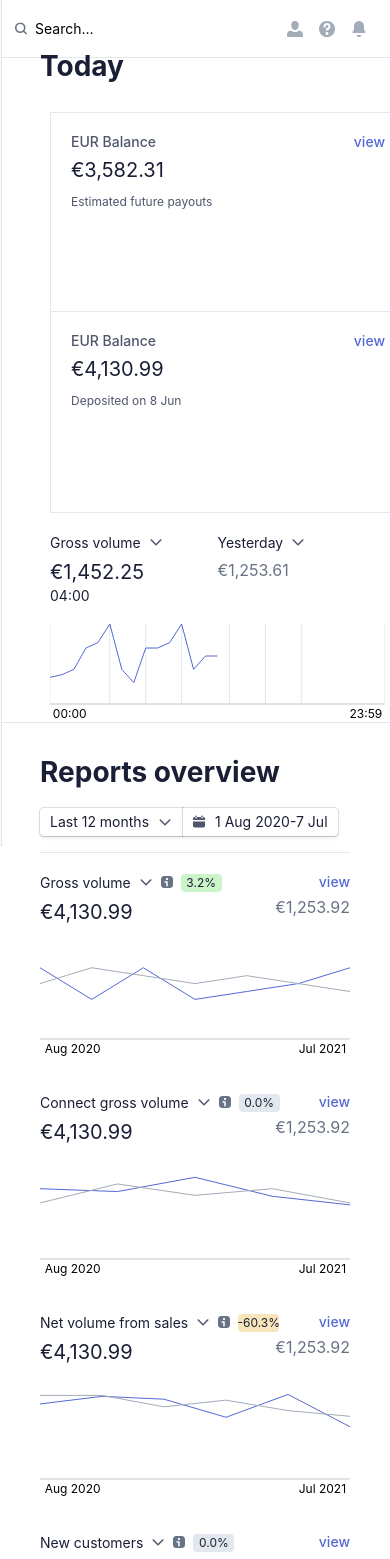
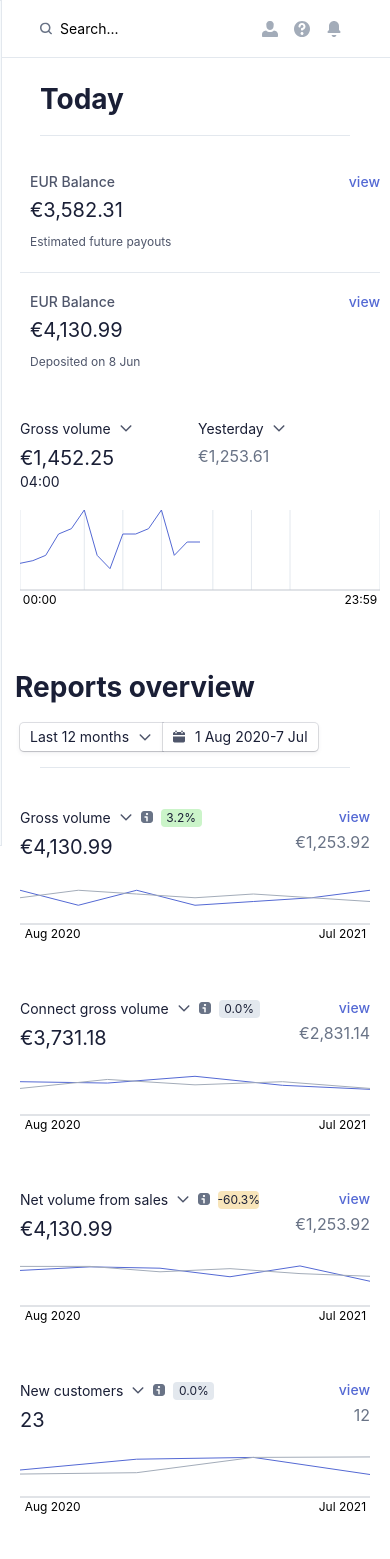
Before and after one commit to 0meram/ChargeflowDashboard, a React (Create React App) app: page / in a window 390 px wide. Shown: the top 1559 px of the page. Built offline with nearby package versions, Linux system fonts and the light colour scheme.

Commit message:
responsive

```diff
--- a/src/components/Main.jsx
+++ b/src/components/Main.jsx
@@ -2,7 +2,7 @@ import React from 'react'
 import Charts from './Charts'
 import Reports from './Reports'
 import { ReactComponent as Arrow } from '../icons/arrow.svg'
-import { ReactComponent as Schedual } from '../icons/schedual.svg'
+import { ReactComponent as Schedule } from '../icons/schedule.svg'
 import { ReactComponent as Settings } from '../icons/settings.svg'
 import '../style/main.css'
 
@@ -11,6 +11,7 @@ const Main = () => {
         <main className="main">
             <div className="charts_wrapper">
                 <h1>Today</h1>
+                <div className="clear_line_charts"></div>
                 <Charts />
             </div>
             <div className="reports_wrapper">
@@ -22,7 +23,7 @@ const Main = () => {
                                 Last 12 months <Arrow className="icon_right" />
                             </div>
                             <div className="compare_buttons_month">
-                <Schedual className="icon_left" />1 Aug 2020-7 Jul
+                                <Schedule className="icon_left" />1 Aug 2020-7 Jul
                             </div>
                         </div>
                         <div className="flex">
--- a/src/components/Reports.jsx
+++ b/src/components/Reports.jsx
@@ -45,10 +45,10 @@ const Reports = () => {
                             <div className="report_chart_past">{report.smallNum}</div>
                         </div>
                     </div>
-                    <ResponsiveContainer width="100%" height={165}>
+                    <ResponsiveContainer width="100%" height={100}>
                         <LineChart
                             data={report.chartData}
-                            margin={{ top: 20, right: 0, left: 0, bottom: 20 }}
+                            margin={{ top: 20, right: 0, left: 0, bottom: 5 }}
                         >
                             <CartesianGrid
                                 strokeDasharray="0"
--- a/src/components/SideMenu.jsx
+++ b/src/components/SideMenu.jsx
@@ -7,7 +7,6 @@ import { ReactComponent as Store } from '../icons/store.svg';
 import { ReactComponent as Toggle } from '../icons/toggle.svg';
 import { ReactComponent as Account } from '../icons/acounts.svg';
 import { ReactComponent as Report } from '../icons/report.svg';
-import { ReactComponent as Developer } from '../icons/developer.svg';
 import { ReactComponent as Costumer } from '../icons/costumers.svg';
 import { ReactComponent as Arrow } from '../icons/arrow.svg';
 import { ReactComponent as Home } from '../icons/home.svg';
@@ -28,7 +27,7 @@ const SideMenu = () => {
                 <div><Product /><li>Products</li></div>
                 <div><Report /><li>Reports</li></div>
                 <br />
-                <div><Developer /><li>Developers</li></div>
+                <div><Payment /><li>Developers</li></div>
                 <div><Toggle /><li>View test data</li></div>
                 <div><Settings /><li>Settings</li></div>
             </ul>
--- a/src/data/reportsData.js
+++ b/src/data/reportsData.js
@@ -10,7 +10,6 @@ export const reportsData = [
         id: 1,
         title: 'Gross volume',
         percent: 3.2,
-        view: 'view',
         bigNum: '€4,130.99',
         smallNum: '€1,253.92',
         chartData: data1,
@@ -19,16 +18,14 @@ export const reportsData = [
         id: 2,
         title: 'Connect gross volume',
         percent: 0.0,
-        view: 'view',
-        bigNum: '€4,130.99',
-        smallNum: '€1,253.92',
+        bigNum: '€3,731.18',
+        smallNum: '€2,831.14',
         chartData: data2,
     },
     {
         id: 3,
         title: 'Net volume from sales',
         percent: -60.3,
-        view: 'view',
         bigNum: '€4,130.99',
         smallNum: '€1,253.92',
         chartData: data3,
@@ -37,27 +34,24 @@ export const reportsData = [
         id: 4,
         title: 'New customers',
         percent: 0.0,
-        view: 'view',
-        bigNum: '€4,130.99',
-        smallNum: '€1,253.92',
+        bigNum: '23',
+        smallNum: '12',
         chartData: data4,
     },
     {
         id: 5,
         title: 'New connected accounts',
         percent: 10.1,
-        view: 'view',
-        bigNum: '€4,130.99',
-        smallNum: '€1,253.92',
+        bigNum: '41',
+        smallNum: '37',
         chartData: data5,
     },
     {
         id: 6,
         title: 'Successful payments',
         percent: 23.4,
-        view: 'view',
-        bigNum: '€4,130.99',
-        smallNum: '€1,253.92',
+        bigNum: '312',
+        smallNum: '0',
         chartData: data6,
     },
 ]
--- a/src/style/charts.css
+++ b/src/style/charts.css
@@ -78,19 +78,19 @@
 
 .charts {
     display: grid;
-    grid-template-columns: minmax(355px, 1fr);
-    grid-template-rows: repeat(3, 200px);
+    grid-template-columns: minmax(0px, 1fr);
+    grid-template-rows: repeat(3, 100px);
     grid-template-areas:
         'chart1'
         'chart2'
         'main_chart';
-    padding: 10px;
+    padding: 0px;
 }
 
 .chart1,
 .chart2 {
-    padding: 20px;
-    max-width: 378px;
+    padding: 20px 0px 20px 20px;
+    max-width: 580px;
 }
 
 .main_chart {
@@ -123,3 +123,31 @@
         padding: 0px;
     }
 }
+
+@media only screen and (max-width: 850px) {
+    .chart1 {
+        border: none;
+        border-bottom: 1px solid #E3E8EE;
+        padding: 0px 0px 20px 10px;
+    }
+
+    .chart2 {
+        border: none;
+        padding: 20px 0px 0px 10px;
+    }
+
+    .main_chart {
+        border: none;
+        padding: 46px 0px 0px 0px;
+    }
+
+    .charts_wrapper {
+        border: none;
+        padding: 0px 10px 0px 20px;
+    }
+
+    .charts_wrapper h1 {
+        padding: 0px 0px 0px 20px;
+    }
+
+}
--- a/src/style/header.css
+++ b/src/style/header.css
@@ -3,7 +3,7 @@
     align-items: center;
     justify-content: space-between;
     color: rgb(0, 0, 0);
-    padding: 0 15px;
+    padding: 0 40px;
     border-bottom: 1px solid #E3E8EE;
     height: 57px;
 }
@@ -42,3 +42,17 @@
         transform: translateX(0);
     }
 }
+
+
+@media only screen and (max-width: 900px) {
+.header {
+    /* display: flex;
+    align-items: center;
+    justify-content: space-between;
+    color: rgb(0, 0, 0);
+    padding: 0 40px;
+    border-bottom: 1px solid #E3E8EE;
+    height: 57px; */
+}
+
+}
--- a/src/style/main.css
+++ b/src/style/main.css
@@ -10,7 +10,7 @@ body {
 .grid-container {
     display: grid;
     grid-template-columns: minmax(355px, 1fr);
-    grid-template-rows: 17px 1fr 50px;
+    grid-template-rows: 50px 1fr 50px;
     grid-template-areas:
         'header'
         'main';
@@ -32,6 +32,9 @@ body {
     margin-top: 16px;
 }
 
+.clear_line_charts {
+    display: none;
+}
 
 .filters {
     display: flex;
@@ -135,4 +138,13 @@ body {
     .compare_buttons {
         display: none;
     }
+
+    .clear_line_charts {
+        display: block;
+        border-top: 1px solid #E3E8EE;
+        margin-left: 20px;
+        margin-right: 30px;
+        margin-top: 16px;
+        margin-bottom: 37px;
+    }
 }
--- a/src/style/reports.css
+++ b/src/style/reports.css
@@ -127,6 +127,7 @@
 
     .report.card1 {
         border: none;
+        padding: 40px 20px 0px 20px;
     }
 
     .report.card2 {
@@ -148,4 +149,23 @@
     .report.card6 {
         border: none;
     }
+
+    .reports_wrapper h1 {
+        padding-left: 15px;
+    }
+
+    .filters {
+        padding-left: 20px;
+    }
+
+    .report {
+        max-height: 200px;
+        padding: 40px 20px 0px 20px;
+    }
 }
+
+@media only screen and (max-width: 750px) {
+    .reports_wrapper {
+        padding: 165px 0px 0px 0px;
+    }
+}
```
Also changed, not shown: src/icons/schedule.svg (renamed from src/icons/schedual.svg). Lines whose indentation alone changed are shown as unchanged.
